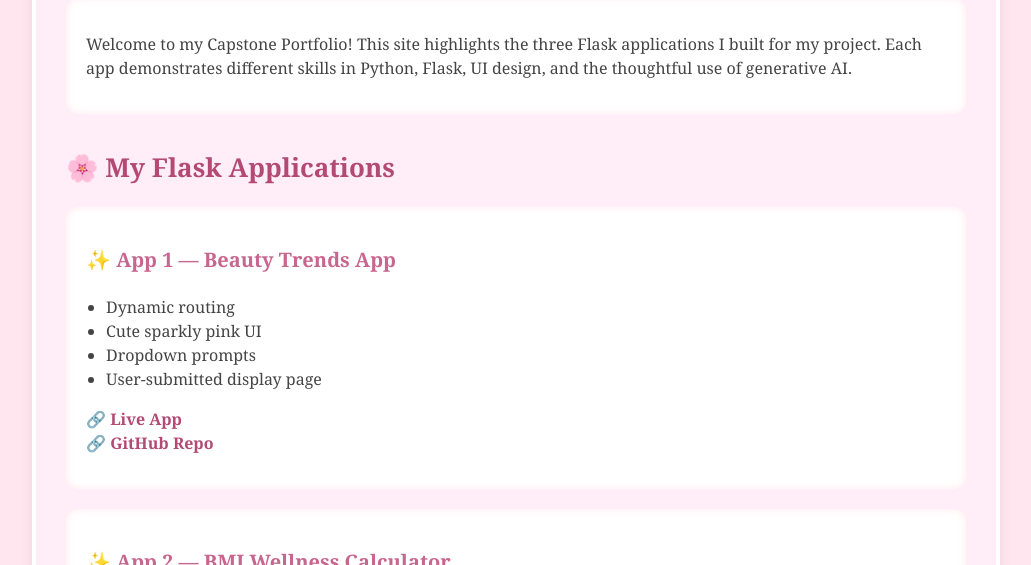
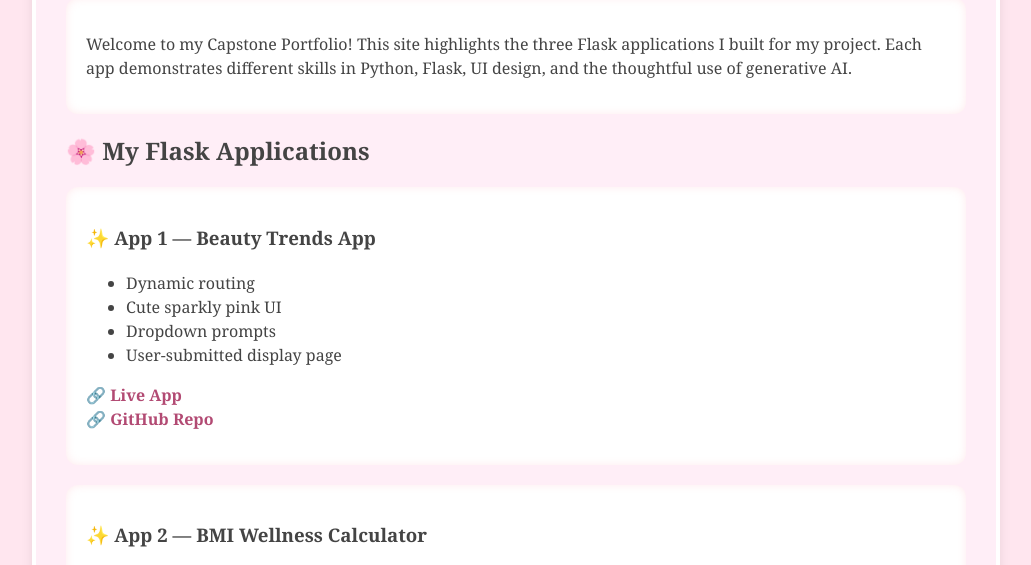
Before and after one commit to emelygiron7-coder/capstone-portfolio, a plain HTML site: page index.html in a window 1280 px wide. Shown: the part 177-742 px from the top of the page, without its empty margins (124-1155 px from the left). Drawn offline with Linux system fonts and the light colour scheme.

Commit message:
Remove polka dots and update styling

```diff
--- a/index.html
+++ b/index.html
@@ -1,27 +1,30 @@
 <!DOCTYPE html>
 <html lang="en">
 <head>
-    <meta charset="UTF-8">
-    <title>Emely Giron — Capstone Portfolio</title>
+  <style>
+    /* RESET EVERYTHING FIRST (kills polka dots from old deploys) */
+    * {
+        background-image: none !important;
+    }
 
-    <!-- Georgia font -->
-    <style>
     body {
         margin: 0;
         padding: 40px;
-            background: #ffe6ef; /* soft pink */
+        background: #ffe6ef !important; /* Soft pink */
         font-family: Georgia, serif;
         color: #444;
     }
 
     .box {
-            background: #ffeef7; /* soft interior pink */
+        background: #ffeef7 !important; /* Soft inner pink */
         max-width: 900px;
         margin: auto;
         padding: 30px;
         border-radius: 20px;
 
-            /* softer shadow, no polka dots */
+        /* CLEAN — no patterns, no polka dots */
+        background-image: none !important;
+
         box-shadow:
             0 0 0 4px #ffffff,
             0 0 15px rgba(0, 0, 0, 0.15);
@@ -33,17 +36,11 @@
         text-align: center;
         margin-bottom: 10px;
         font-weight: bold;
+        background: none !important;
     }
 
-        h2 {
-            color: #b24a73;
-            margin-top: 35px;
-            font-size: 26px;
-        }
-
-        h3 {
-            color: #c7668e;
-            font-size: 20px;
+    h2, h3, p, ul, li {
+        background: none !important;
     }
 
     a {
@@ -57,18 +54,13 @@
     }
 
     .section {
-            background: #ffffff;
+        background: #ffffff !important;
         padding: 18px 20px;
         border-radius: 12px;
         margin-top: 20px;
         font-size: 16px;
         line-height: 1.5;
         box-shadow: inset 0 0 8px rgba(255, 182, 193, 0.3);
-        }
-
-        ul {
-            margin: 0;
-            padding-left: 20px;
     }
     </style>
 </head>
```
Lines whose indentation alone changed are shown as unchanged.
